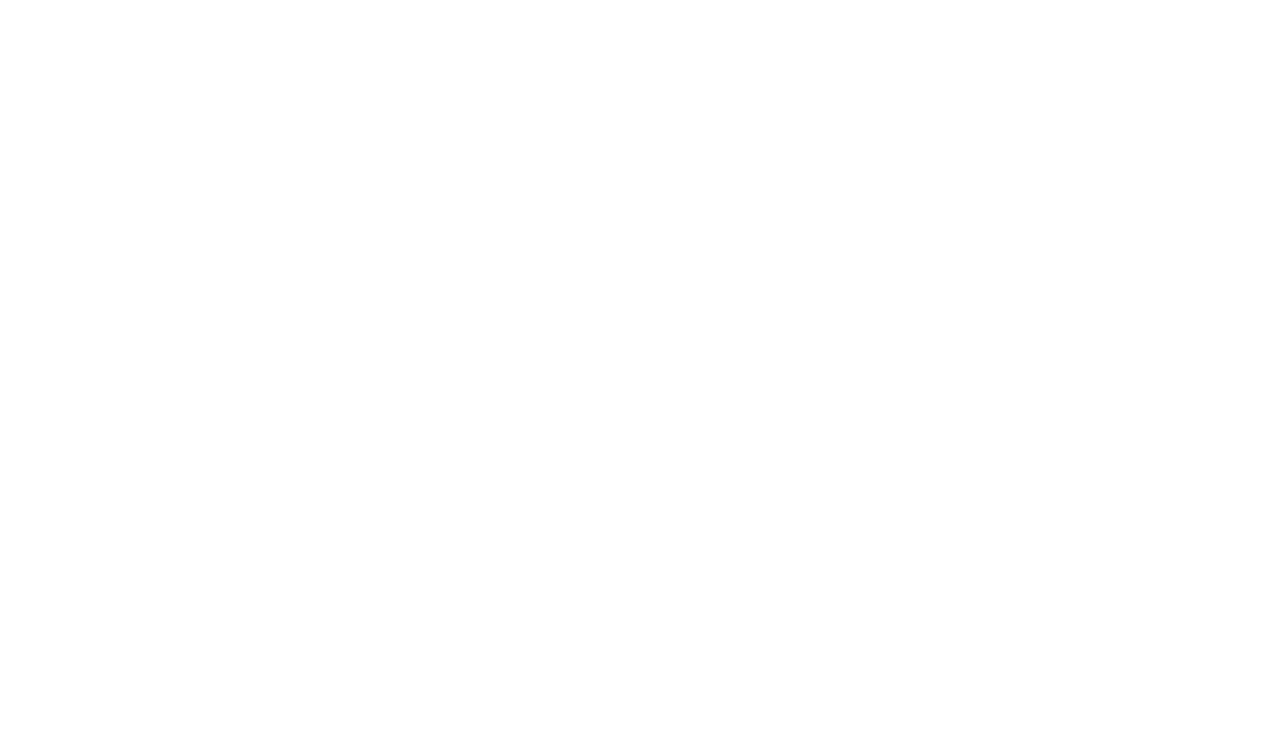
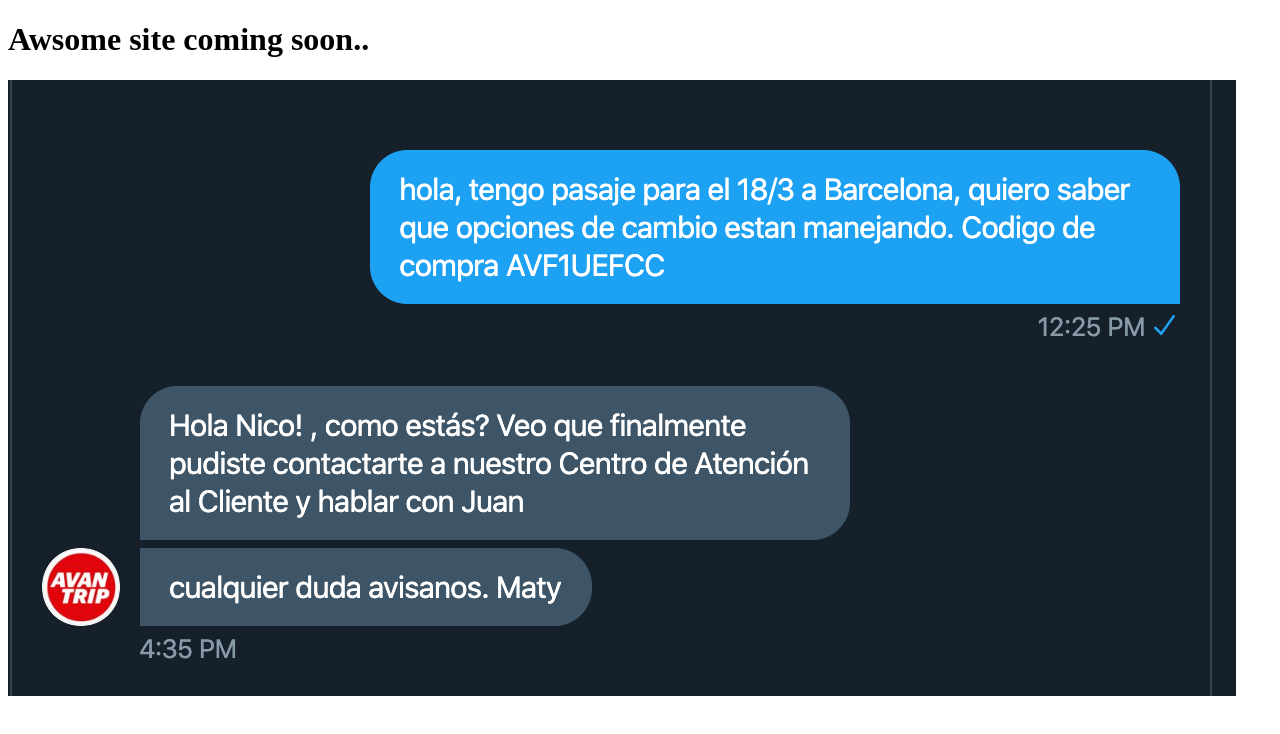
Before and after one commit to nicocapalbo/git_101, a plain HTML site: page index.html in a window 1280 px wide. Drawn offline with Linux system fonts and the light colour scheme.

Commit message:
Fixed text, added image

```diff
--- a/index.html
+++ b/index.html
@@ -4,6 +4,7 @@
 	<title>Awsome site coming soon...</title>
 </head>
 <body>
-
+	<h1>Awsome site coming soon..</h1>
+	<img src="captura.png">
 </body>
 </html>
```
Also changed, not shown: captura.png (added).
